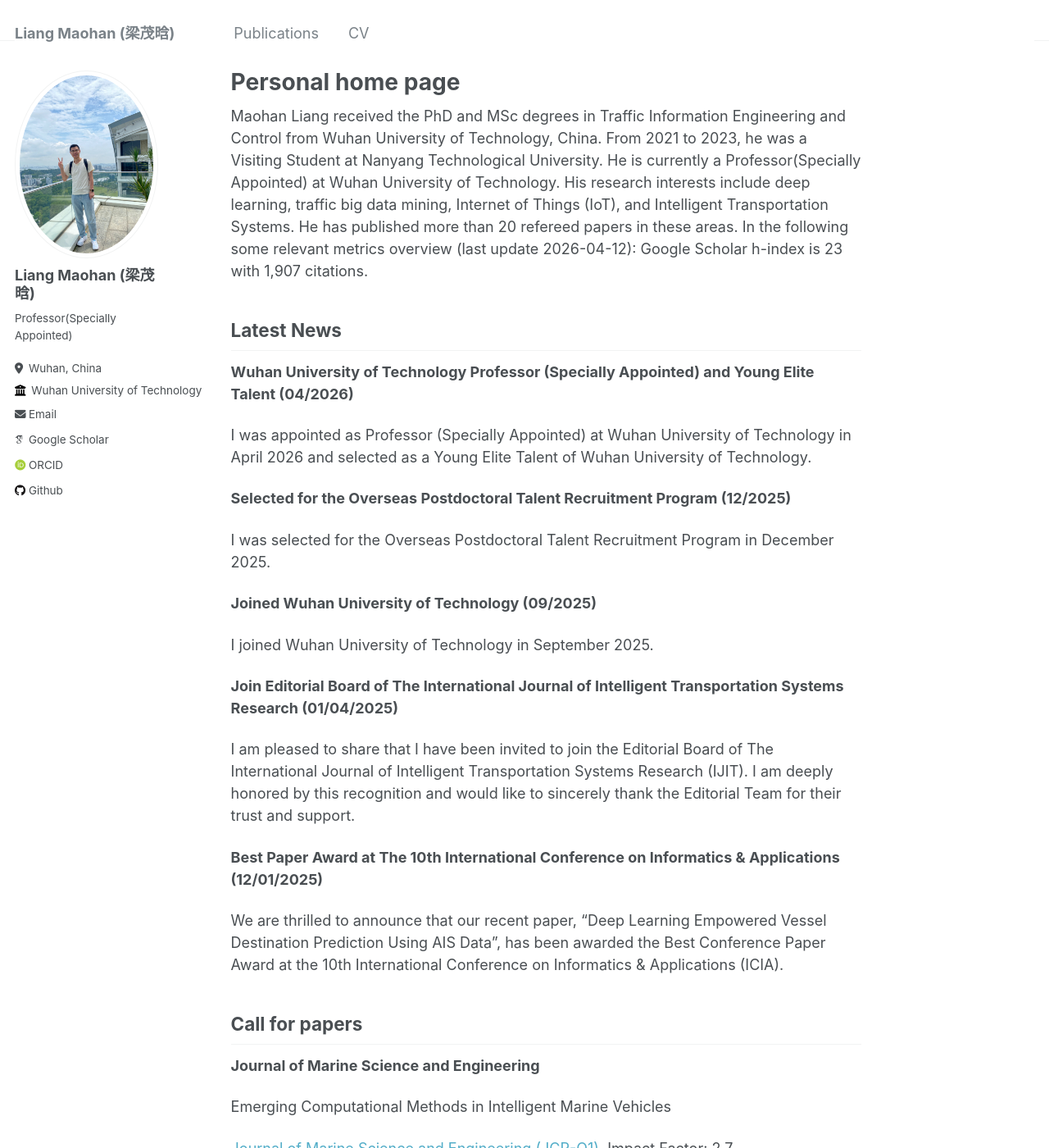
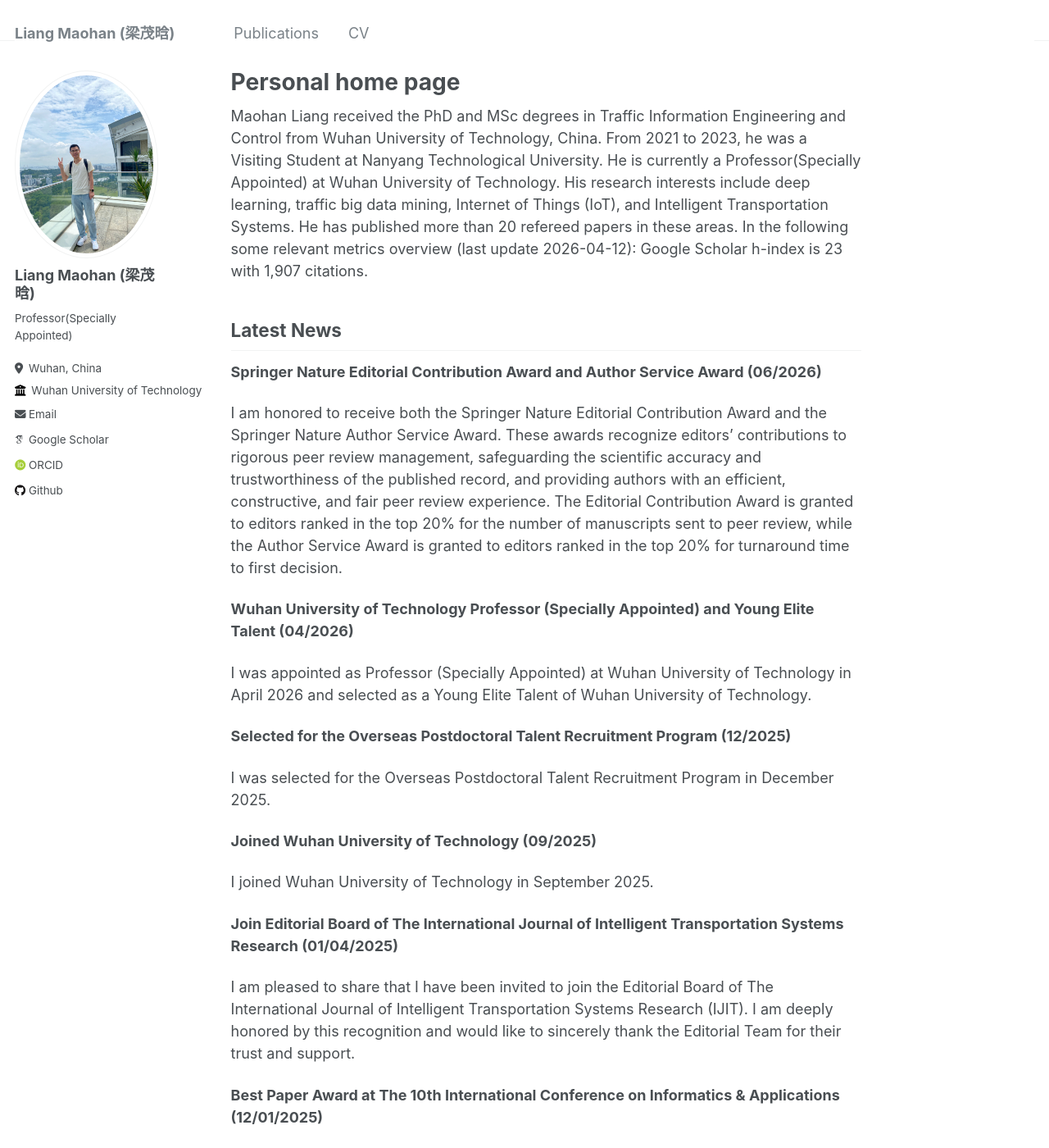
Before and after one commit to maohliang/nus.github.io, a Jekyll site: the page built from _pages/about.md, in a window 1280 px wide and 1400 px high. Shown: the whole window at 82% size. Built offline with Jekyll 4.4.1, drawn with Linux system fonts in a browser that asks for light colours; some web fonts are replaced; some of the changed text lies outside the part shown.

Commit message:
Update homepage news and calls for papers

```diff
--- a/_pages/about.md
+++ b/_pages/about.md
@@ -11,6 +11,11 @@ Maohan Liang received the PhD and MSc degrees in Traffic Information Engineering
 
 Latest News
 ------
+
+**Springer Nature Editorial Contribution Award and Author Service Award (06/2026)**
+
+I am honored to receive both the Springer Nature Editorial Contribution Award and the Springer Nature Author Service Award. These awards recognize editors' contributions to rigorous peer review management, safeguarding the scientific accuracy and trustworthiness of the published record, and providing authors with an efficient, constructive, and fair peer review experience. The Editorial Contribution Award is granted to editors ranked in the top 20% for the number of manuscripts sent to peer review, while the Author Service Award is granted to editors ranked in the top 20% for turnaround time to first decision.
+
 
 **Wuhan University of Technology Professor (Specially Appointed) and Young Elite Talent (04/2026)**
 
@@ -39,6 +44,26 @@ We are thrilled to announce that our recent paper, "Deep Learning Empowered Vess
 
 Call for papers
 ------
+
+**Drones--Call for papers**
+
+Intelligent Cooperative Control and Application of Unmanned Surface/Underwater Vehicles
+
+[Drones (JCR-Q1)](https://www.mdpi.com/journal/drones/special_issues/2Y6JPMU8G3), Impact Factor: 4.8
+
+Submission Deadline: 30 September 2026
+
+
+
+**CMES-Computer Modeling in Engineering & Sciences--Call for papers**
+
+Theories, Methods, and Applications of Maritime Traffic Data Mining
+
+[CMES-Computer Modeling in Engineering & Sciences (JCR-Q1)](https://www.techscience.com/CMES/special_detail/maritime-traffic-data-mining), Impact Factor: 2.5
+
+Submission Deadline: 28 February 2027
+
+
 
 **Journal of Marine Science and Engineering**
 
```
